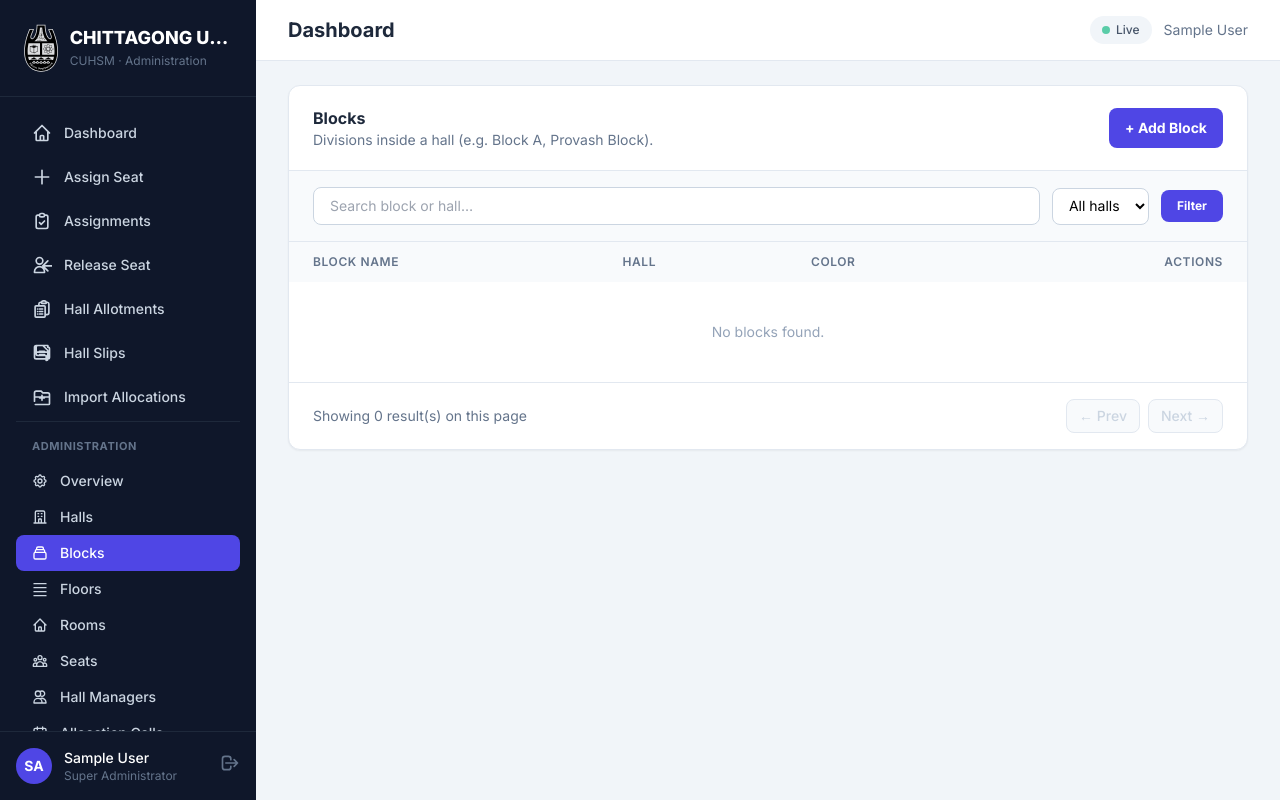
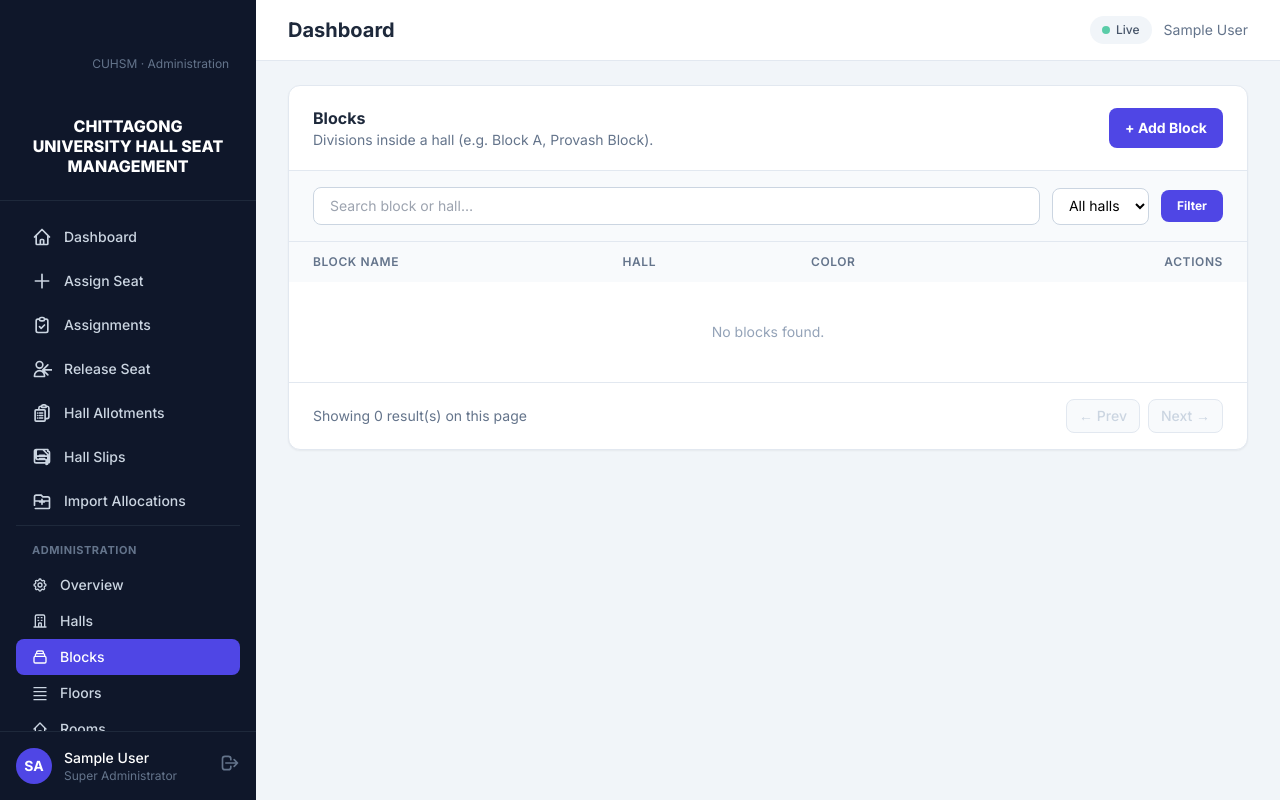
Before and after one commit to mostofa62/sam-cu, a Django app: page /manage/blocks/ in a window 1280 px wide. Run offline with Django 5.2, Linux system fonts and the light colour scheme; the visitor is signed in with stand-in values (Sample User, id 1); data that the repository does not hold is empty; some libraries are stand-ins or nearby versions.

Commit message:
now css in production tailwindcss with compiled and logo animated

```diff
--- /dev/null
+++ b/static/css/inter-font.css
@@ -0,0 +1,8 @@
+@font-face {
+  font-family: 'Inter';
+  font-style: normal;
+  font-weight: 100 900;
+  font-display: swap;
+  src: url('../fonts/inter/Inter-latin.woff2') format('woff2');
+  unicode-range: U+0000-00FF, U+0131, U+0152-0153, U+02BB-02BC, U+02C6, U+02DA, U+02DC, U+0304, U+0308, U+0329, U+2000-206F, U+20AC, U+2122, U+2191, U+2193, U+2212, U+2215, U+FEFF, U+FFFD;
+}
--- a/templates/base.html
+++ b/templates/base.html
@@ -5,27 +5,37 @@
     <meta charset="UTF-8">
     <meta name="viewport" content="width=device-width, initial-scale=1.0">
     <title>{% block title %}{{ page_title|default:SITE_TITLE }}{% endblock %}</title>
-    <script src="https://cdn.tailwindcss.com"></script>
-    <link rel="preconnect" href="https://fonts.googleapis.com">
-    <link href="https://fonts.googleapis.com/css2?family=Inter:wght@400;500;600;700;800&display=swap" rel="stylesheet">
+    <link rel="stylesheet" href="{% static 'css/dist.css' %}">
+    <link rel="stylesheet" href="{% static 'css/inter-font.css' %}">
     <style>
         body { font-family: 'Inter', sans-serif; }
         ::-webkit-scrollbar { width: 8px; height: 8px; }
         ::-webkit-scrollbar-track { background: #f1f5f9; }
         ::-webkit-scrollbar-thumb { background: #cbd5e1; border-radius: 4px; }
         ::-webkit-scrollbar-thumb:hover { background: #94a3b8; }
+        @keyframes float {
+            0%, 100% { transform: translateY(0px); }
+            50% { transform: translateY(-8px); }
+        }
+        .animate-float {
+            animation: float 4s ease-in-out infinite;
+        }
     </style>
 </head>
 <body class="bg-slate-100 min-h-screen">
     <div class="flex">
         <!-- Sidebar -->
         <aside class="w-64 bg-slate-900 text-slate-300 fixed inset-y-0 left-0 flex flex-col z-20">
-            <div class="p-6 border-b border-slate-800 flex items-center gap-3">
-                <img src="{% static 'images/logo.svg' %}" alt="{{ SITE_HEADER }}" class="h-12 w-auto flex-shrink-0">
-                <div class="min-w-0">
-                    <h1 class="text-white font-extrabold text-lg leading-tight truncate">{{ SITE_HEADER }}</h1>
-                    <p class="text-xs text-slate-500 mt-1 truncate">{{ SITE_TITLE }} · {{ SITE_INDEX_TITLE }}</p>
+            <div class="p-6 border-b border-slate-800">
+                <div class="flex items-center gap-3">
+                    <span class="inline-block animate-float filter drop-shadow-[0_0_25px_rgba(16,185,129,0.3)]">
+                        <img src="{% static 'images/logo.svg' %}" alt="{{ SITE_HEADER }}" class="h-20 w-auto flex-shrink-0">
+                    </span>
+                    <div class="min-w-0">
+                        <p class="text-xs text-slate-500 truncate">{{ SITE_TITLE }} · {{ SITE_INDEX_TITLE }}</p>
+                    </div>
                 </div>
+                <p class="text-white font-extrabold text-md leading-tight mt-3 text-center">{{ SITE_HEADER }}</p>
             </div>
             <nav class="flex-1 p-4 space-y-1 overflow-y-auto">
                 {% url 'dashboard:home' as dash_url %}
--- a/templates/slips/print.html
+++ b/templates/slips/print.html
@@ -5,8 +5,8 @@
 <meta charset="UTF-8">
 <meta name="viewport" content="width=device-width, initial-scale=1.0">
 <title>Print Slip {{ slip.serial_number }}</title>
-<script src="https://cdn.tailwindcss.com"></script>
-<link href="https://fonts.googleapis.com/css2?family=Inter:wght@400;500;600;700&display=swap" rel="stylesheet">
+<link rel="stylesheet" href="{% static 'css/dist.css' %}">
+<link rel="stylesheet" href="{% static 'css/inter-font.css' %}">
 <style>
   @font-face {
     font-family: 'NotoSansBengali';
```
Also changed, not shown: templates/accounts/login.html (+16 -4 lines), README.md (added), static/css/dist.css (added), static/fonts/inter/Inter-latin.woff2 (added), static/images/logo.svg, 1 other file.
